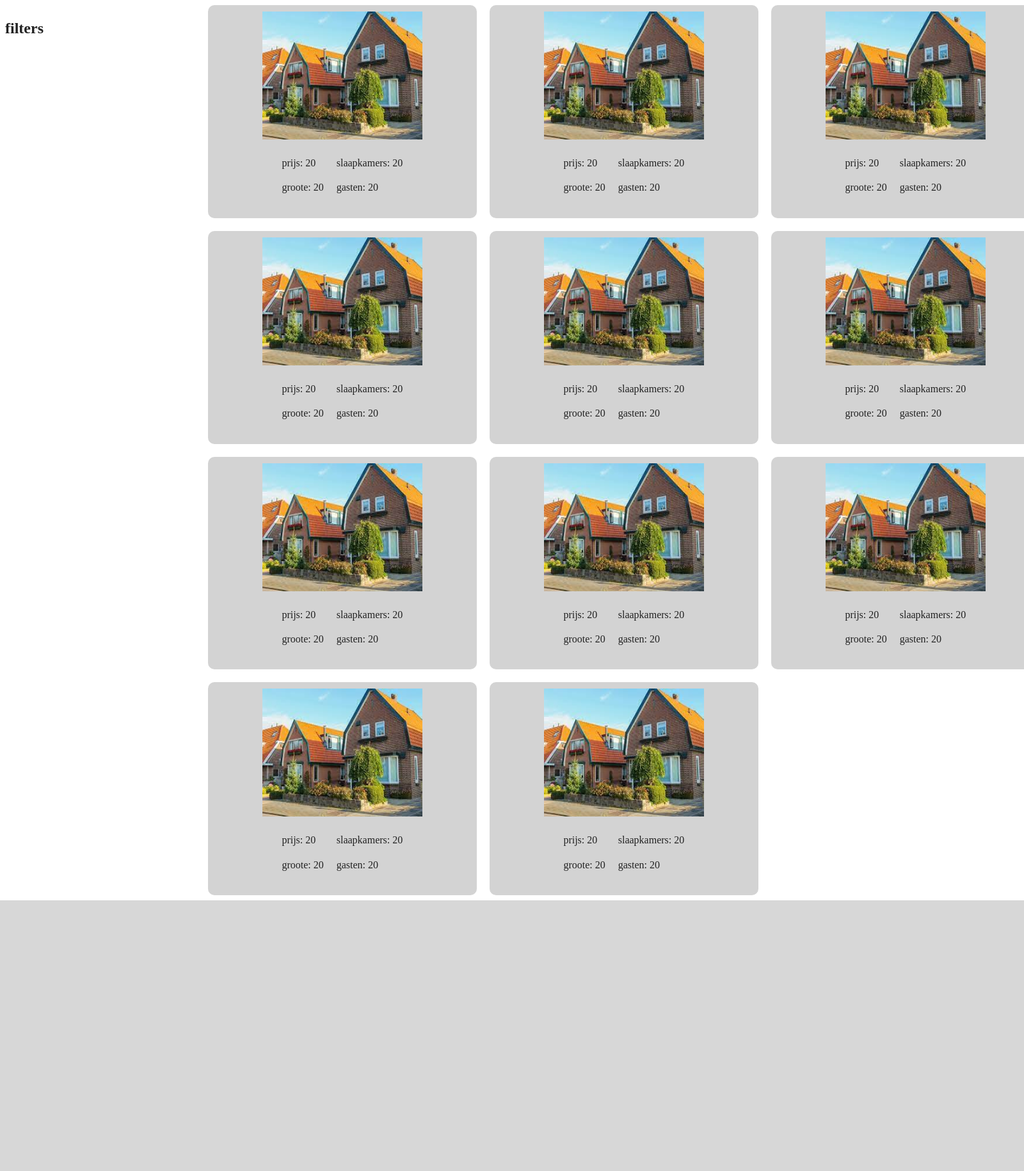
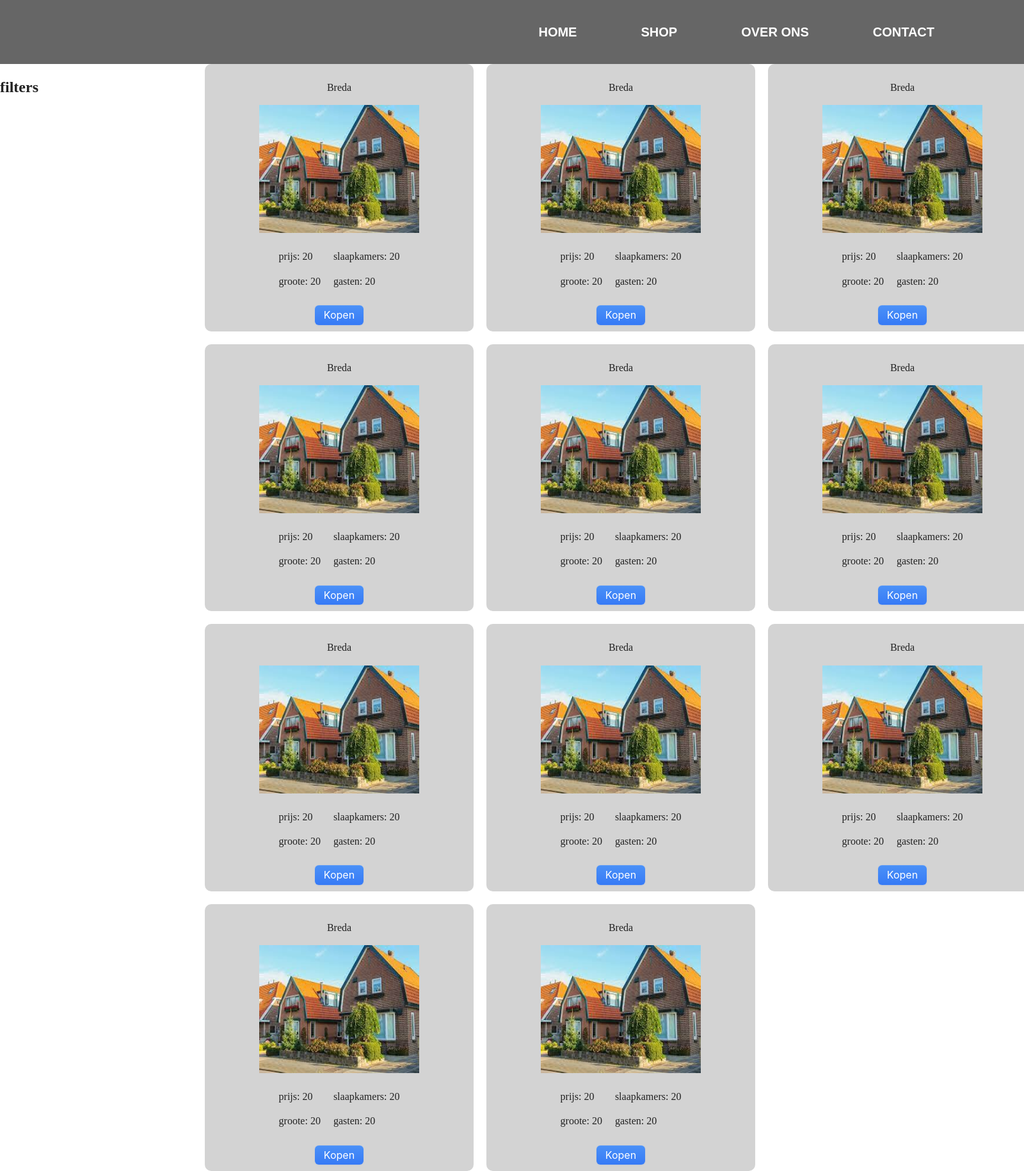
Before and after one commit to karim076/SnelKookPan-Group3, a PHP site: page /Tweede/shop.php in a window 1600 px wide. Shown: the whole page at 64% size. Before the commit the page ends 1407 px from the top, so only its background shows below. Run offline with PHP 8.4, Linux system fonts and the light colour scheme.

Commit message:
Adding head/header/new item <p>/and a button

```diff
--- a/shop.php
+++ b/shop.php
@@ -1,13 +1,10 @@
 <!DOCTYPE html>
 <html lang="en">
 <head>
-    <meta charset="UTF-8">
-    <meta http-equiv="X-UA-Compatible" content="IE=edge">
-    <meta name="viewport" content="width=device-width, initial-scale=1.0">
-    <link rel="stylesheet" href="css/shop.css">
-    <title>Shop</title>
+    <?php require_once 'head.php' ?>
 </head>
 <body>
+    <?php require_once 'header.php'?>
     <div class="shop_container">
         <!-- Filter sidebar -->
         <div class="side_bar">
@@ -21,6 +18,7 @@
             ?>
             <div class="grid_item">
                 <div class="big">
+                <p>Breda</p>
                 <img src="img/huis.jpg" class="img-fluid rounded-top" alt="">
                     <div class="desc">
                         <div class="spacing">
@@ -32,6 +30,7 @@
                             <p>gasten: <span>20</span></p>
                         </div>
                     </div>
+                    <button class="button-10">Kopen</button>
                 </div>
             </div>
             <?php
```
